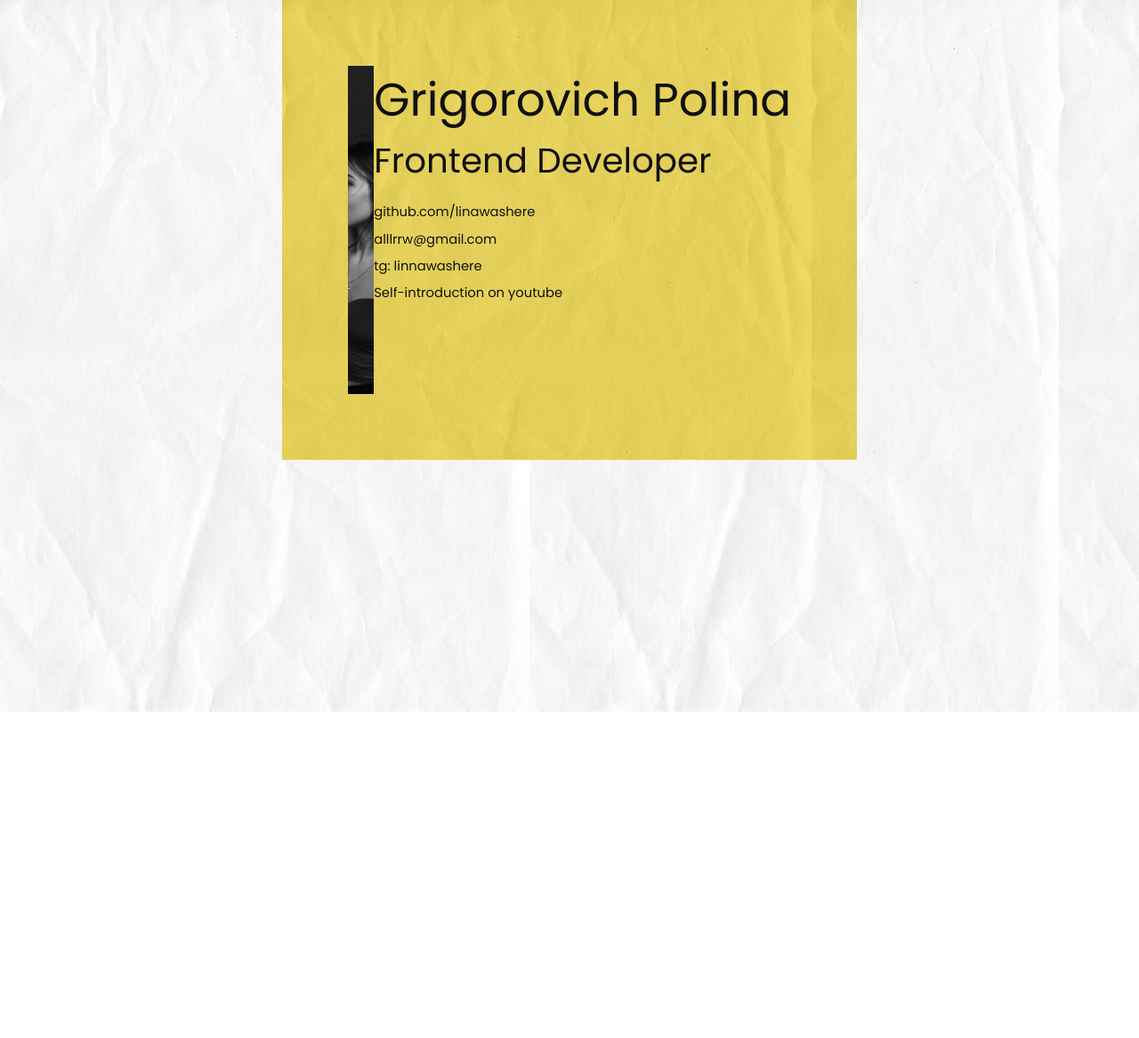
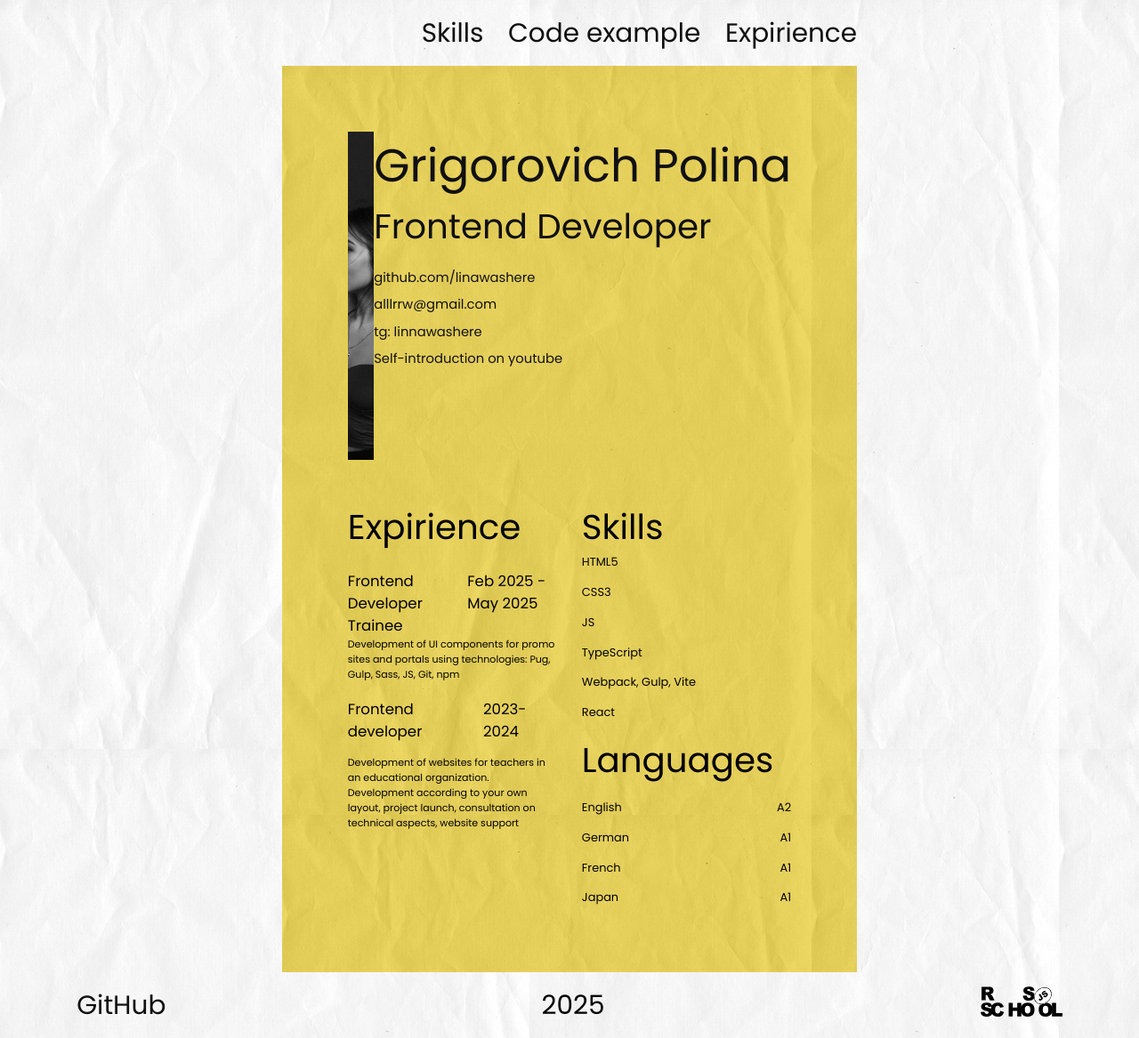
Before and after one commit to linawashere/rsschool-cv, a plain HTML site: page index.html in a window 1280 px wide. Shown: the whole page at 89% size. Before the commit the page ends 800 px from the top, so only its background shows below. Drawn offline with Linux system fonts and the light colour scheme.

Commit message:
feat: add header, footer, block whith my expirience and skills

```diff
--- a/index.html
+++ b/index.html
@@ -17,9 +17,23 @@
 </head>
 
 <body>
+    <header class="header">
+        <div class="header__logo"></div>
+        <nav>
+            <ul class="header__nav">
+                <li>
+                    <a href="#skills">Skills</a>
+                </li>
+                <li>
+                    <a href="#codeexample">Code example</a>
+                </li>
+                <li>
+                    <a href="#expirience">Expirience</a>
+                </li>
+            </ul>
+        </nav>
+    </header>
     <div class="container">
-        <header></header>
-        <aside></aside>
         <main>
             <div class="profile">
                 <div class="main-photo">
@@ -52,9 +66,81 @@
                     </ul>
                 </div>
             </div>
+            <div class="about">
+                <section id="expirience">
+                    <h3>Expirience</h3>
+                    <div>
+                        <div class="expirience__item-title">
+                            <span>Frontend Developer Trainee</span>
+                            <span>Feb 2025 - May 2025</span>
+                        </div>
+                        <div class="expirience__item-descr">
+                            <p>
+                                Development of UI components for promo sites and portals using technologies: Pug, Gulp,
+                                Sass, JS, Git, npm
+                            </p>
+                        </div>
+                    </div>
+                    <div class="expirience__item">
+                        <div class="expirience__item-title">
+                            <span>Frontend developer</span>
+                            <span>2023-2024</span>
+                        </div>
+                        <div class="expirience__item-descr">
+                            <p>
+                                Development of websites for teachers in an educational organization. Development
+                                according to your own layout, project launch, consultation on technical aspects, website
+                                support
+                            </p>
+                        </div>
+                    </div>
+                </section>
+                <section id="skills">
+                    <div class="skills">
+                        <h3>Skills</h3>
+                        <ul class="skills__list">
+                            <li>HTML5</li>
+                            <li>CSS3</li>
+                            <li>JS</li>
+                            <li>TypeScript</li>
+                            <li>Webpack, Gulp, Vite</li>
+                            <li>React</li>
+                            <li></li>
+                        </ul>
+                    </div>
+                    <div class="languages">
+                        <h3>Languages</h3>
+                        <div class="languages__item">
+                            <span>English</span>
+                            <span>A2</span>
+                        </div>
+                        <div class="languages__item">
+                            <span>German</span>
+                            <span>A1</span>
+                        </div>
+                        <div class="languages__item">
+                            <span>French</span>
+                            <span>A1</span>
+                        </div>
+                        <div class="languages__item">
+                            <span>Japan</span>
+                            <span>A1</span>
+                        </div>
+                    </div>
+                </section>
+            </div>
         </main>
-        <footer></footer>
+
     </div>
+    <footer class="footer">
+            <ul class="footer__list">
+                <li><a href="https://github.com/linawashere">GitHub</a></li>
+                <li>2025</li>
+                <a href="https://rs.school/courses/javascript-ru">
+                    <img class="footer__list-img" src="./images/rs-school-logo.svg" alt="rs school img">
+                </a>
+            </ul>
+        </footer>
 </body>
 
 </html>
```
